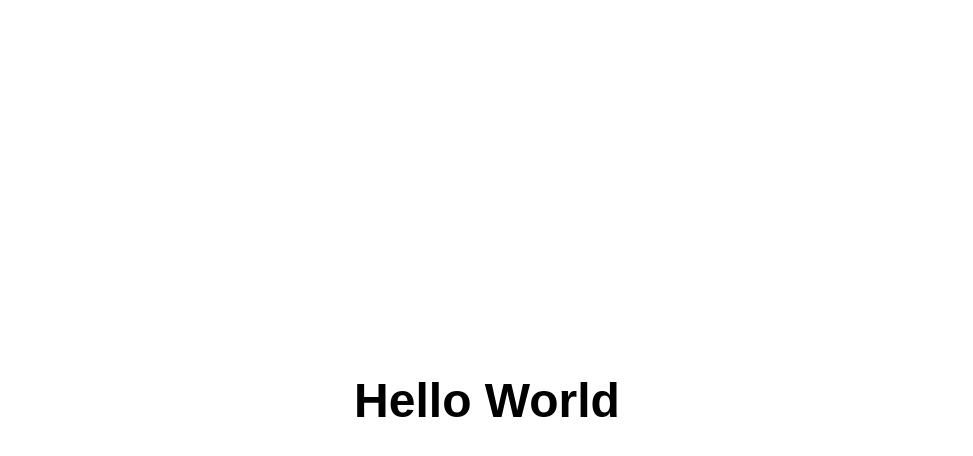
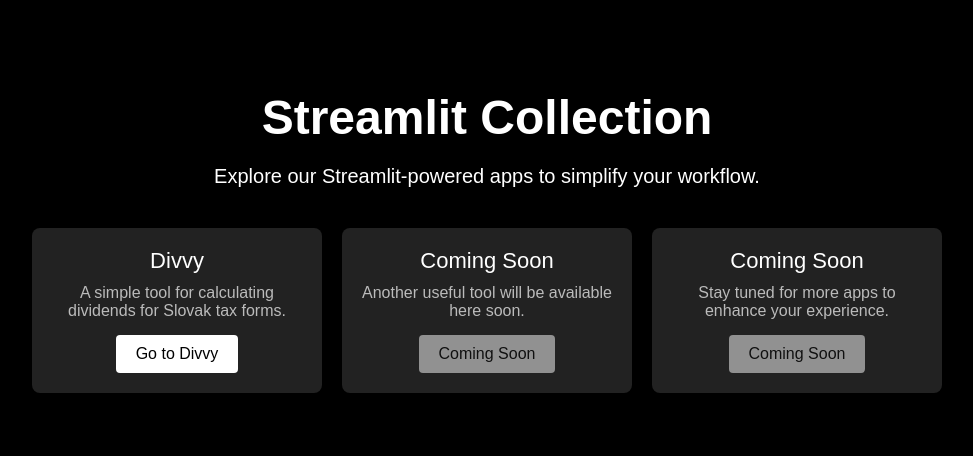
Before and after one commit to martin-gomola/pi-commander, a plain HTML site: page static/index.html in a window 1280 px wide. Shown: the whole page, without its empty margins (153-1126 px from the left). Drawn offline with Linux system fonts and the light colour scheme.

```diff
--- a/static/index.html
+++ b/static/index.html
@@ -1,24 +1,94 @@
 <!DOCTYPE html>
-<html lang="en">
+<html>
 <head>
-    <meta charset="UTF-8">
-    <meta name="viewport" content="width=device-width, initial-scale=1.0">
-    <title>Hello World</title>
+    <title>Streamlit Collection</title>
     <style>
         body {
-            height: 100vh;
+            background-color: #000;
+            color: #fff;
+            font-family: Arial, sans-serif;
+            text-align: center;
+            padding: 50px;
+        }
+
+        h1 {
+            font-size: 48px;
+            margin-bottom: 20px;
+        }
+
+        p {
+            font-size: 20px;
+            margin-bottom: 40px;
+            max-width: 600px;
+            margin-left: auto;
+            margin-right: auto;
+        }
+
+        .app-container {
             display: flex;
             justify-content: center;
-            align-items: center;
-            margin: 0;
-            font-family: Arial, sans-serif;
+            gap: 20px;
+            flex-wrap: wrap;
         }
-        h1 {
-            font-size: 3rem;
+
+        .app-card {
+            width: 250px;
+            padding: 20px;
+            background-color: #222;
+            border-radius: 8px;
+            text-align: center;
+        }
+
+        .app-title {
+            font-size: 22px;
+            margin-bottom: 10px;
+        }
+
+        .app-description {
+            font-size: 16px;
+            margin-bottom: 15px;
+            color: #bbb;
+        }
+
+        .cta-button {
+            display: inline-block;
+            padding: 10px 20px;
+            font-size: 16px;
+            background-color: #fff;
+            color: #000;
+            text-decoration: none;
+            border-radius: 4px;
+            transition: background-color 0.3s ease;
+        }
+
+        .cta-button:hover {
+            background-color: #555;
+            color: #fff;
         }
     </style>
 </head>
 <body>
-    <h1>Hello World</h1>
+    <h1>Streamlit Collection</h1>
+    <p>Explore our Streamlit-powered apps to simplify your workflow.</p>
+
+    <div class="app-container">
+        <div class="app-card">
+            <div class="app-title">Divvy</div>
+            <div class="app-description">A simple tool for calculating dividends for Slovak tax forms.</div>
+            <a href="/divvy" class="cta-button">Go to Divvy</a>
+        </div>
+
+        <div class="app-card">
+            <div class="app-title">Coming Soon</div>
+            <div class="app-description">Another useful tool will be available here soon.</div>
+            <a href="#" class="cta-button" style="opacity: 0.5; pointer-events: none;">Coming Soon</a>
+        </div>
+
+        <div class="app-card">
+            <div class="app-title">Coming Soon</div>
+            <div class="app-description">Stay tuned for more apps to enhance your experience.</div>
+            <a href="#" class="cta-button" style="opacity: 0.5; pointer-events: none;">Coming Soon</a>
+        </div>
+    </div>
 </body>
 </html>
```
Also changed, not shown: 2 other files.
